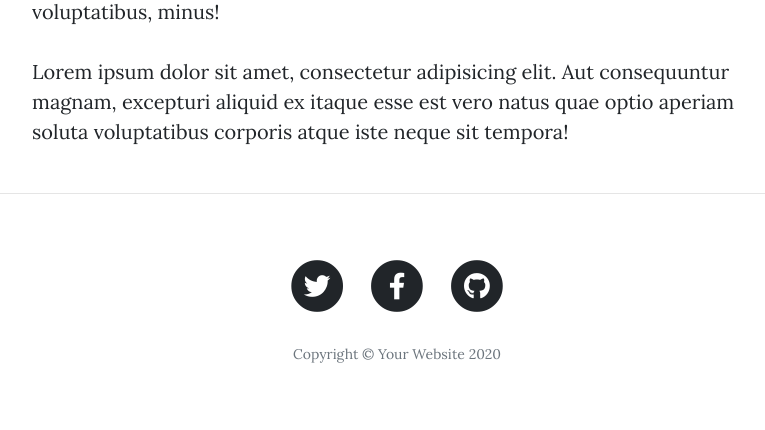
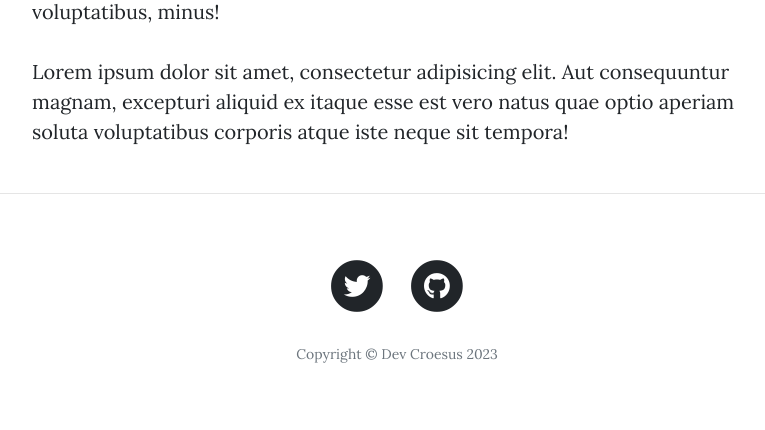
Before and after one commit to developercroesus/Dev-Croesus-Blog, a Flask app: page /about in a window 1280 px wide. Shown: the part 825-1255 px from the top of the page, without its empty margins (243-1008 px from the left). Run offline with Flask 3, Linux system fonts and the light colour scheme; some libraries are stand-ins or nearby versions.

Commit message:
Update copyright

```diff
--- a/templates/footer.html
+++ b/templates/footer.html
@@ -5,7 +5,7 @@
         <div class="col-lg-8 col-md-10 mx-auto">
           <ul class="list-inline text-center">
             <li class="list-inline-item">
-              <a href="#">
+              <a href="https://twitter.com/DevCroesus">
                 <span class="fa-stack fa-lg">
                   <i class="fas fa-circle fa-stack-2x"></i>
                   <i class="fab fa-twitter fa-stack-1x fa-inverse"></i>
@@ -13,15 +13,7 @@
               </a>
             </li>
             <li class="list-inline-item">
-              <a href="#">
-                <span class="fa-stack fa-lg">
-                  <i class="fas fa-circle fa-stack-2x"></i>
-                  <i class="fab fa-facebook-f fa-stack-1x fa-inverse"></i>
-                </span>
-              </a>
-            </li>
-            <li class="list-inline-item">
-              <a href="#">
+              <a href="https://github.com/developercroesus/100DaysOfCodePython">
                 <span class="fa-stack fa-lg">
                   <i class="fas fa-circle fa-stack-2x"></i>
                   <i class="fab fa-github fa-stack-1x fa-inverse"></i>
@@ -29,7 +21,7 @@
               </a>
             </li>
           </ul>
-          <p class="copyright text-muted">Copyright &copy; Your Website 2020</p>
+          <p class="copyright text-muted">Copyright &copy; Dev Croesus 2023</p>
         </div>
       </div>
     </div>
```
